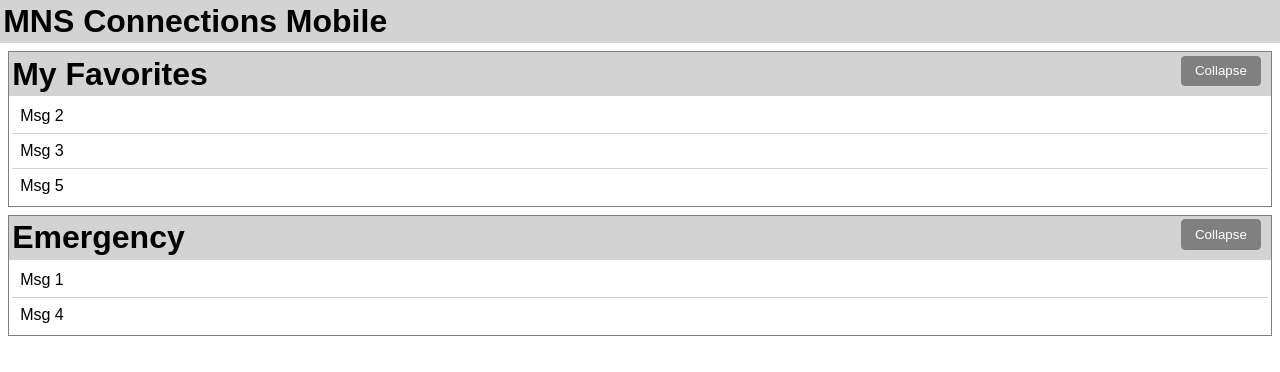
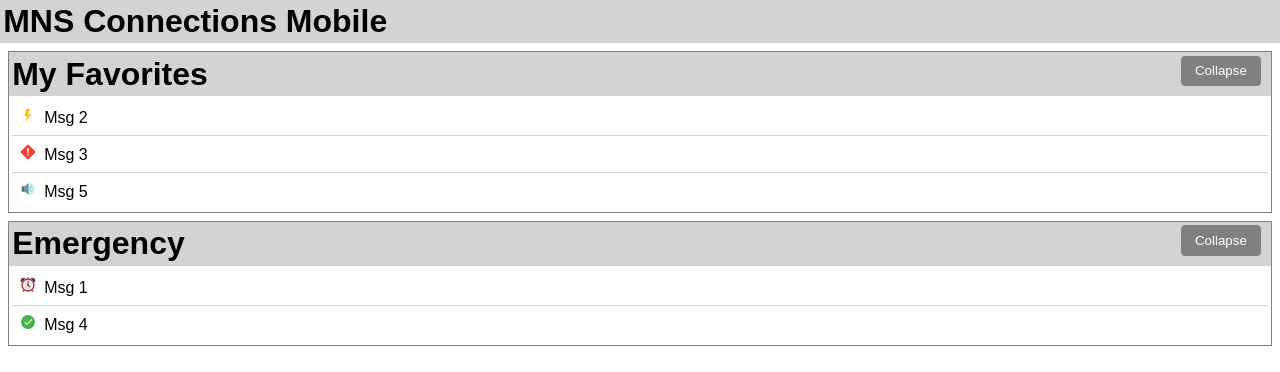
Before and after one commit to csrider/mns-mobile-react, a React (Create React App) app: page / in a window 1280 px wide. Shown: the top 372 px of the page. Built offline with nearby package versions, Linux system fonts and the light colour scheme.

Commit message:
now rendering icons for message items

```diff
--- a/package.json
+++ b/package.json
@@ -6,6 +6,7 @@
     "@testing-library/jest-dom": "^5.15.0",
     "@testing-library/react": "^11.2.7",
     "@testing-library/user-event": "^12.8.3",
+    "flat-color-icons": "^1.1.0",
     "react": "^17.0.2",
     "react-dom": "^17.0.2",
     "react-icons": "^4.3.1",
--- a/src/Values.js
+++ b/src/Values.js
@@ -22,9 +22,9 @@ export const sections = [
 ];
 
 export const messages = [
-  { key: 0, name: "Msg 1", sectionKey: 1, icon: "", msg: "This is a test message #1." },
-  { key: 1, name: "Msg 2", sectionKey: 0, icon: "", msg: "This is a test message #2." },
-  { key: 2, name: "Msg 3", sectionKey: 0, icon: "", msg: "This is a test message #3." },
-  { key: 3, name: "Msg 4", sectionKey: 1, icon: "", msg: "This is a test message #4." },
-  { key: 4, name: "Msg 5", sectionKey: 0, icon: "", msg: "This is a test message #5." },
+  { key: 0, name: "Msg 1", sectionKey: 1, icon: "FcAlarmClock", msg: "This is a test message #1." },
+  { key: 1, name: "Msg 2", sectionKey: 0, icon: "FcFlashOn", msg: "This is a test message #2." },
+  { key: 2, name: "Msg 3", sectionKey: 0, icon: "FcHighPriority", msg: "This is a test message #3." },
+  { key: 3, name: "Msg 4", sectionKey: 1, icon: "FcOk", msg: "This is a test message #4." },
+  { key: 4, name: "Msg 5", sectionKey: 0, icon: "FcSpeaker", msg: "This is a test message #5." },
 ];
--- /dev/null
+++ b/src/components/IconFoundry.js
@@ -0,0 +1,25 @@
+// Icons and their names:
+// https://react-icons.github.io/react-icons/icons?name=fc
+
+import * as Icons from "react-icons/fc";
+
+function IconFoundry(props) {
+
+    const IconGetter = ({iconName}) => {
+        const IconComponent = Icons[iconName];
+
+        if (!IconComponent) {
+            return null;
+        }
+
+        return <IconComponent />;
+    }
+
+    return (
+        <span className="icon">
+            <IconGetter iconName={props.iconName} />
+        </span>
+    )
+}
+
+export default IconFoundry;
--- a/src/components/MessageItem.js
+++ b/src/components/MessageItem.js
@@ -2,6 +2,7 @@
  * It has the name of the message, as well as possibly an icon, color, and other options.
  */
 
+import IconFoundry from "./IconFoundry";
 
 function MessageItem(props) {
   const messageData = props.msgData;
@@ -16,7 +17,7 @@ function MessageItem(props) {
       className="message-item-container"
       id={"message-item-id-" + messageData.key}
     >
-      <img src={messageData.icon} alt="" />
+      <IconFoundry iconName={messageData.icon} />
       <span>{messageData.name}</span>
 
     </div>
--- a/src/index.css
+++ b/src/index.css
@@ -48,8 +48,15 @@ body {
   border-bottom: 1px solid lightgray;
   cursor: pointer;
 }
+.message-item-container:hover {
+  background-color: #eee;
+}
 .message-item-container:last-child {
   border-bottom: none
+}
+
+.icon {
+  margin-right: 0.5em;
 }
 
 
```
Also changed, not shown: 1 other file (tests, documents, lock files or other folders).
